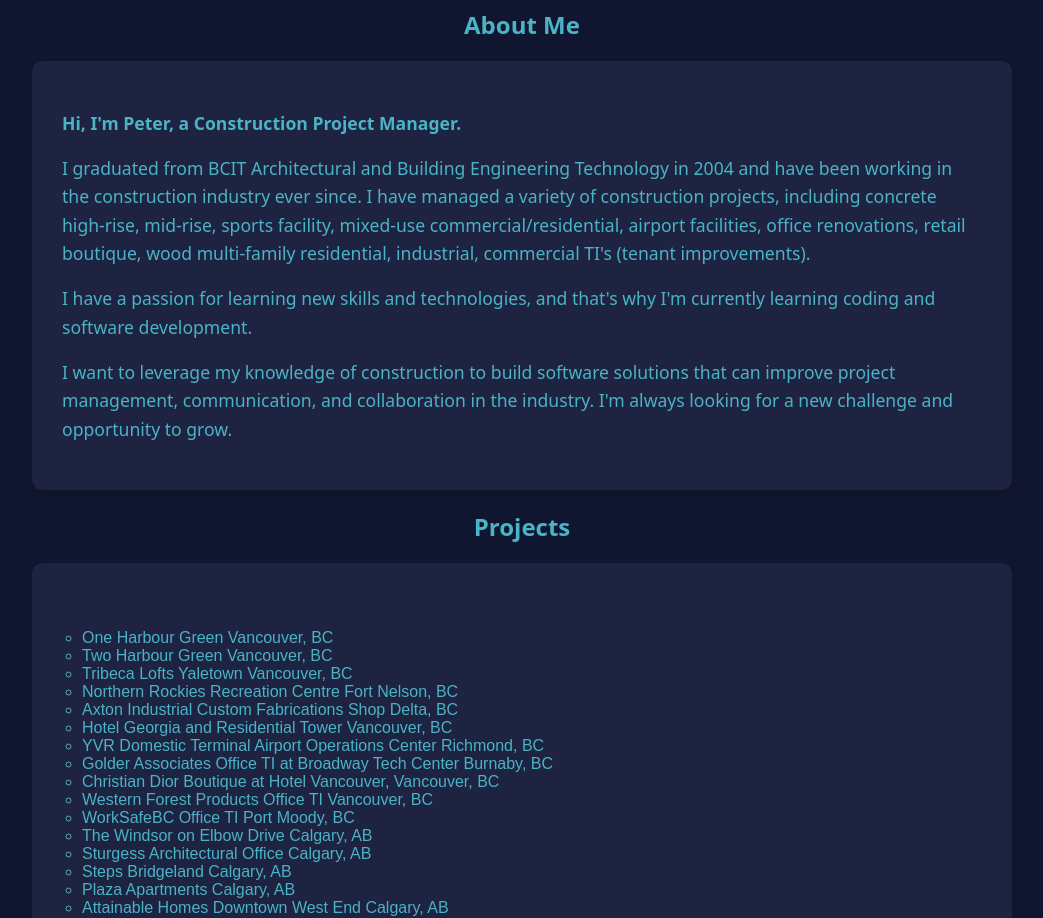
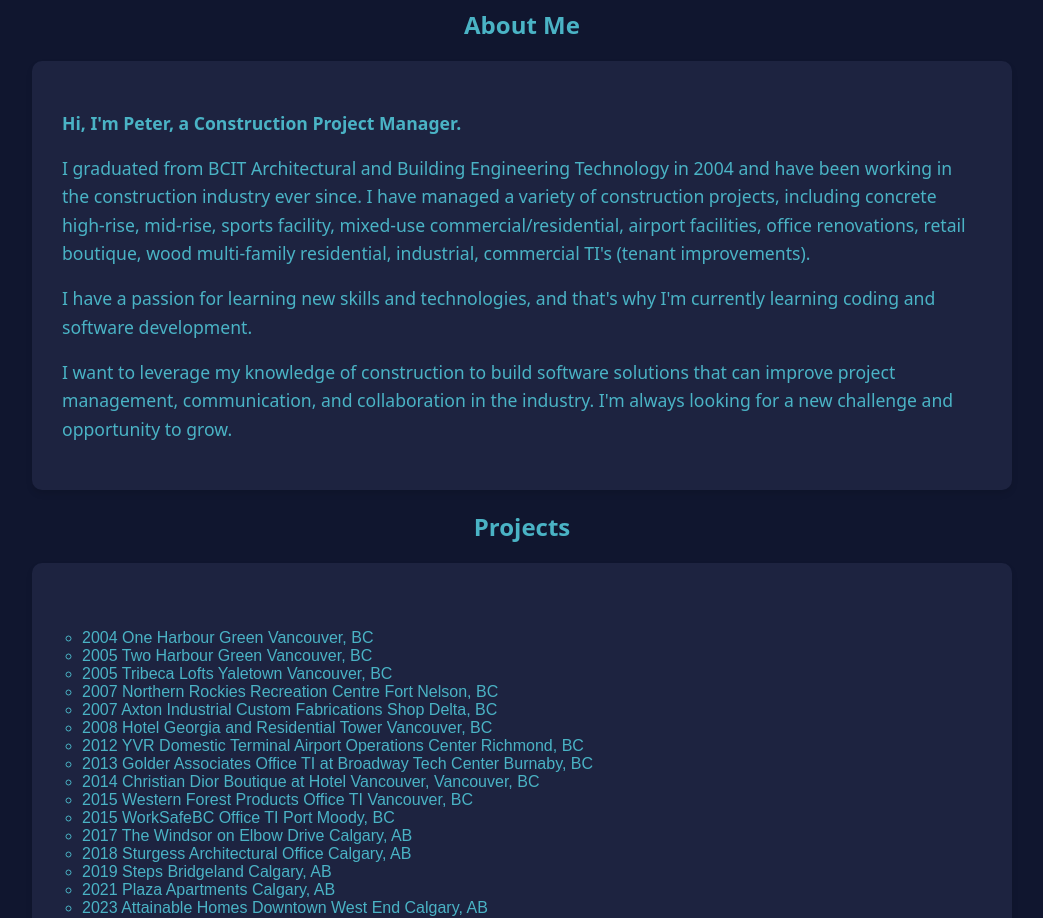
Before and after one commit to peter-zay/peter-zay.github.io, a plain HTML site: page index.html in a window 1280 px wide. Shown: the part 59-977 px from the top of the page, without its empty margins (118-1161 px from the left). Drawn offline with Linux system fonts and the light colour scheme; files whose address does not match are found by name.

Commit message:
updated css for contact page, added footer

```diff
--- a/index.html
+++ b/index.html
@@ -33,30 +33,30 @@
 
     <section id="projects" class="project-list-items">
         <ul>
-            <li><a href="projects.html#one-harbour-green">One Harbour Green Vancouver, BC</a></li>
+            <li><a href="projects.html#one-harbour-green">2004 One Harbour Green Vancouver, BC</a></li>
             <!-- 23 storey 57 units completed 2006 https://mynextcondo.com/building/one-harbour-green/ -->
-            <li><a href="projects.html#two-harbour-green">Two Harbour Green Vancouver, BC</a></li>
+            <li><a href="projects.html#two-harbour-green">2005 Two Harbour Green Vancouver, BC</a></li>
             <!-- 30 storey 71 units completed 2008 https://mynextcondo.com/building/two-harbour-green-2/ -->
-            <li><a href="">Tribeca Lofts Yaletown Vancouver, BC</a></li>
+            <li><a href="">2005 Tribeca Lofts Yaletown Vancouver, BC</a></li>
             <!-- 8 storey 53 unit completed 2006 https://www.6717000.com/tribeca/ -->
-            <li><a href="">Northern Rockies Recreation Centre Fort Nelson, BC</a></li>
+            <li><a href="">2007 Northern Rockies Recreation Centre Fort Nelson, BC</a></li>
             <!-- Completed 2011 https://icehockey.fandom.com/wiki/Northern_Rockies_Recreation_Centre -->
-            <li><a href="">Axton Industrial Custom Fabrications Shop Delta, BC</a></li>
+            <li><a href="">2007 Axton Industrial Custom Fabrications Shop Delta, BC</a></li>
             <!-- https://axton.ca/ -->
-            <li><a href="">Hotel Georgia and Residential Tower Vancouver, BC</a></li>
+            <li><a href="">2008 Hotel Georgia and Residential Tower Vancouver, BC</a></li>
             <!-- https://glotmansimpson.com/project/hotel-georgia-redevelopment/ -->
-            <li><a href="">YVR Domestic Terminal Airport Operations Center Richmond, BC</a></li>
-            <li><a href="">Golder Associates Office TI at Broadway Tech Center Burnaby, BC</a></li>
+            <li><a href="">2012 YVR Domestic Terminal Airport Operations Center Richmond, BC</a></li>
+            <li><a href="">2013 Golder Associates Office TI at Broadway Tech Center Burnaby, BC</a></li>
             <!-- 7.2mill https://grahambuilds.com/golder-associates-project-one/ -->
-            <li><a href="">Christian Dior Boutique at Hotel Vancouver, Vancouver, BC</a></li>
+            <li><a href="">2014 Christian Dior Boutique at Hotel Vancouver, Vancouver, BC</a></li>
             <!-- Opened 2017 https://www.dior.com/fashion/stores/en_ie/canada/bc/vancouver/900-west-georgia-street -->
-            <li><a href="">Western Forest Products Office TI Vancouver, BC</a></li>
-            <li><a href="">WorkSafeBC Office TI Port Moody, BC</a></li>
-            <li><a href="">The Windsor on Elbow Drive Calgary, AB</a></li>
-            <li><a href="">Sturgess Architectural Office Calgary, AB</a></li>
-            <li><a href="">Steps Bridgeland Calgary, AB</a></li>
-            <li><a href="">Plaza Apartments Calgary, AB</a></li>
-            <li><a href="">Attainable Homes Downtown West End Calgary, AB</a></li>
+            <li><a href="">2015 Western Forest Products Office TI Vancouver, BC</a></li>
+            <li><a href="">2015 WorkSafeBC Office TI Port Moody, BC</a></li>
+            <li><a href="">2017 The Windsor on Elbow Drive Calgary, AB</a></li>
+            <li><a href="">2018 Sturgess Architectural Office Calgary, AB</a></li>
+            <li><a href="">2019 Steps Bridgeland Calgary, AB</a></li>
+            <li><a href="">2021 Plaza Apartments Calgary, AB</a></li>
+            <li><a href="">2023 Attainable Homes Downtown West End Calgary, AB</a></li>
         </ul>
     </section>
 
--- a/style.css
+++ b/style.css
@@ -193,9 +193,9 @@ h2 {
 
 .contact-icons {
     display: flex;
-    align-items: center;
     justify-content: center;
-    max-width:fit-content;
+    gap: 30px;
+    margin-top: 200px;
 }
 
 ul {
```
Also changed, not shown: contact.html (+3 -0 lines).
